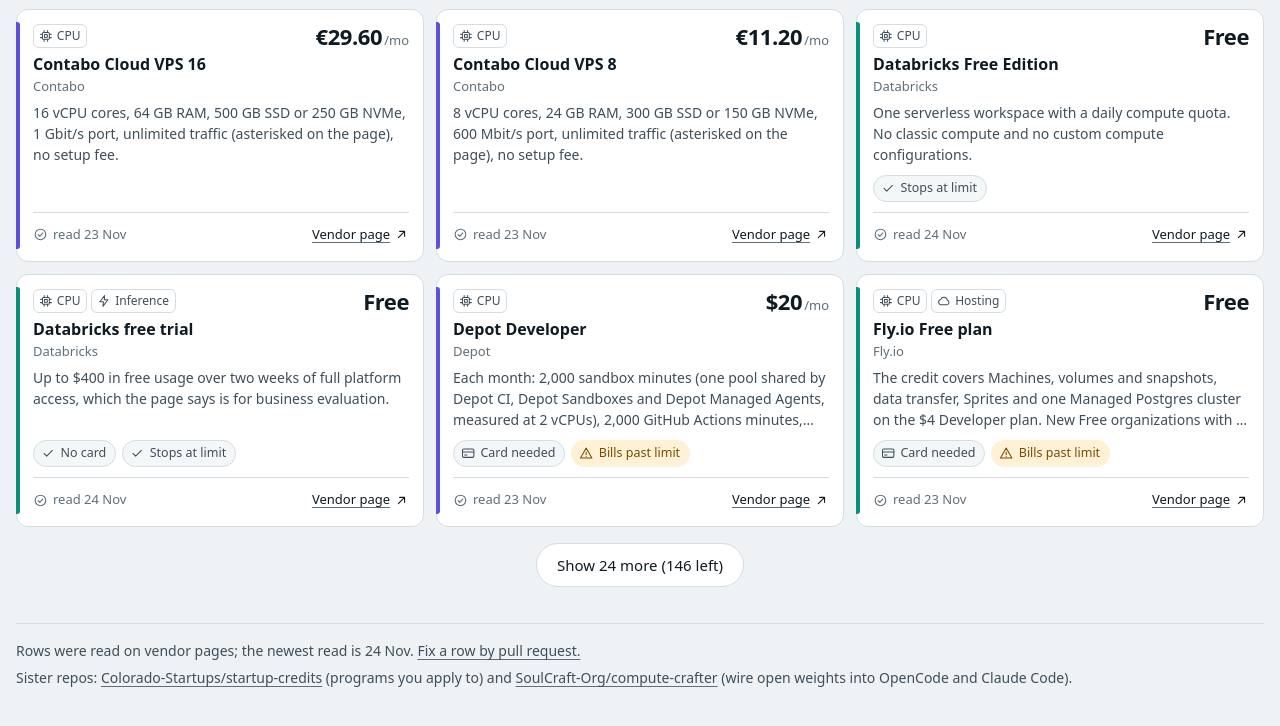
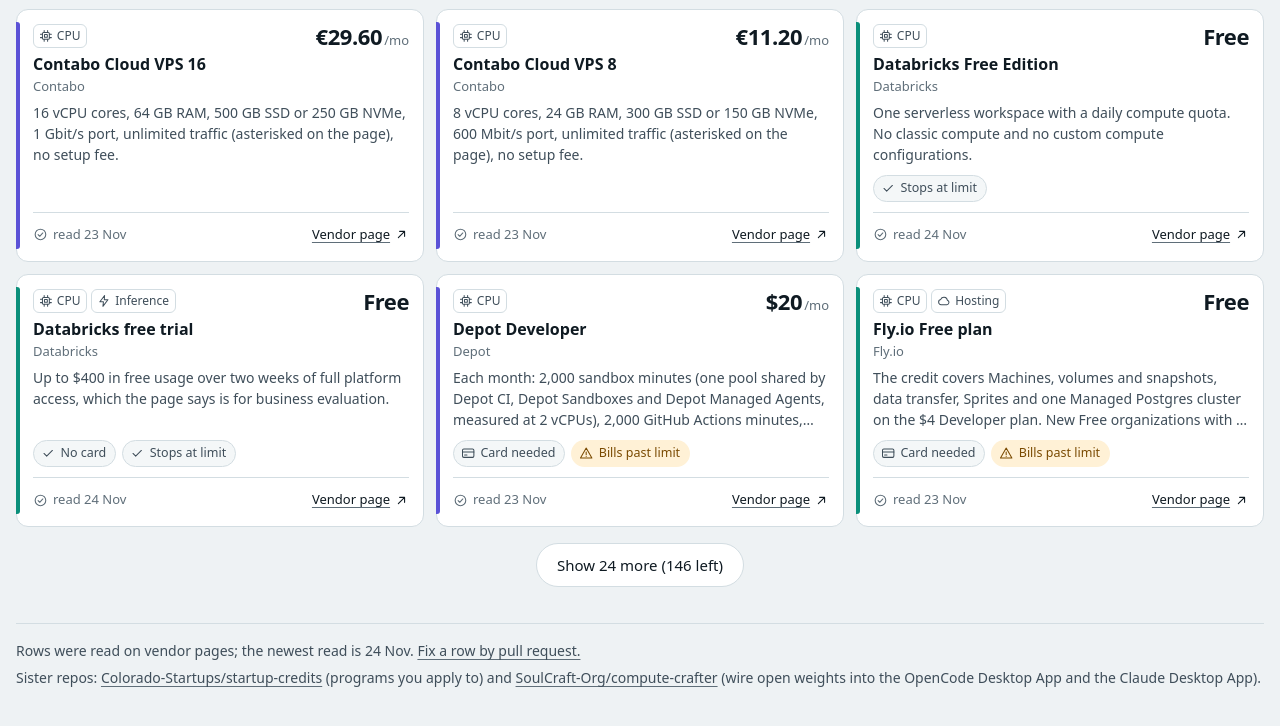
Before and after one commit to Colorado-Compute/compute-credits, a plain HTML site: page site/index.html in a window 1280 px wide. Shown: the part 3263-3989 px from the top of the page. Drawn offline with nearby package versions, Linux system fonts and the light colour scheme; a small style sheet from the web is missing; files whose address does not match are found by name.

Commit message:
🔌 Name the two desktop apps (#18)
🔌 The owner works in two desktop apps; name them, not a CLI.

| File | Before | After |
| --- | --- | --- |
| `README.md` three doors | OpenCode and Claude Code | the OpenCode
Desktop App and the Claude Desktop App |
| `site/index.html` sister repos | OpenCode and Claude Code | the
OpenCode Desktop App and the Claude Desktop App |

🤖 Generated with [Claude Code](https://claude.com/claude-code)

Signed-off-by: Paul Foley <8870031+Soul-Craft@users.noreply.github.com>
Co-authored-by: Claude Opus 5.5 <noreply@anthropic.com>

```diff
--- a/site/index.html
+++ b/site/index.html
@@ -364,7 +364,7 @@ footer { margin-top: 36px; padding-top: 16px; border-top: 1px solid var(--line);
 
   <footer>
     <p>Rows were read on vendor pages; the newest read is <span id="catalog-date">...</span>. <a href="https://github.com/Colorado-Compute/compute-credits/blob/main/catalog/plans.json">Fix a row by pull request.</a></p>
-    <p>Sister repos: <a href="https://github.com/Colorado-Startups/startup-credits">Colorado-Startups/startup-credits</a> (programs you apply to) and <a href="https://github.com/SoulCraft-Org/compute-crafter">SoulCraft-Org/compute-crafter</a> (wire open weights into OpenCode and Claude Code).</p>
+    <p>Sister repos: <a href="https://github.com/Colorado-Startups/startup-credits">Colorado-Startups/startup-credits</a> (programs you apply to) and <a href="https://github.com/SoulCraft-Org/compute-crafter">SoulCraft-Org/compute-crafter</a> (wire open weights into the OpenCode Desktop App and the Claude Desktop App).</p>
   </footer>
 </div>
 
```
Also changed, not shown: 1 other file.
